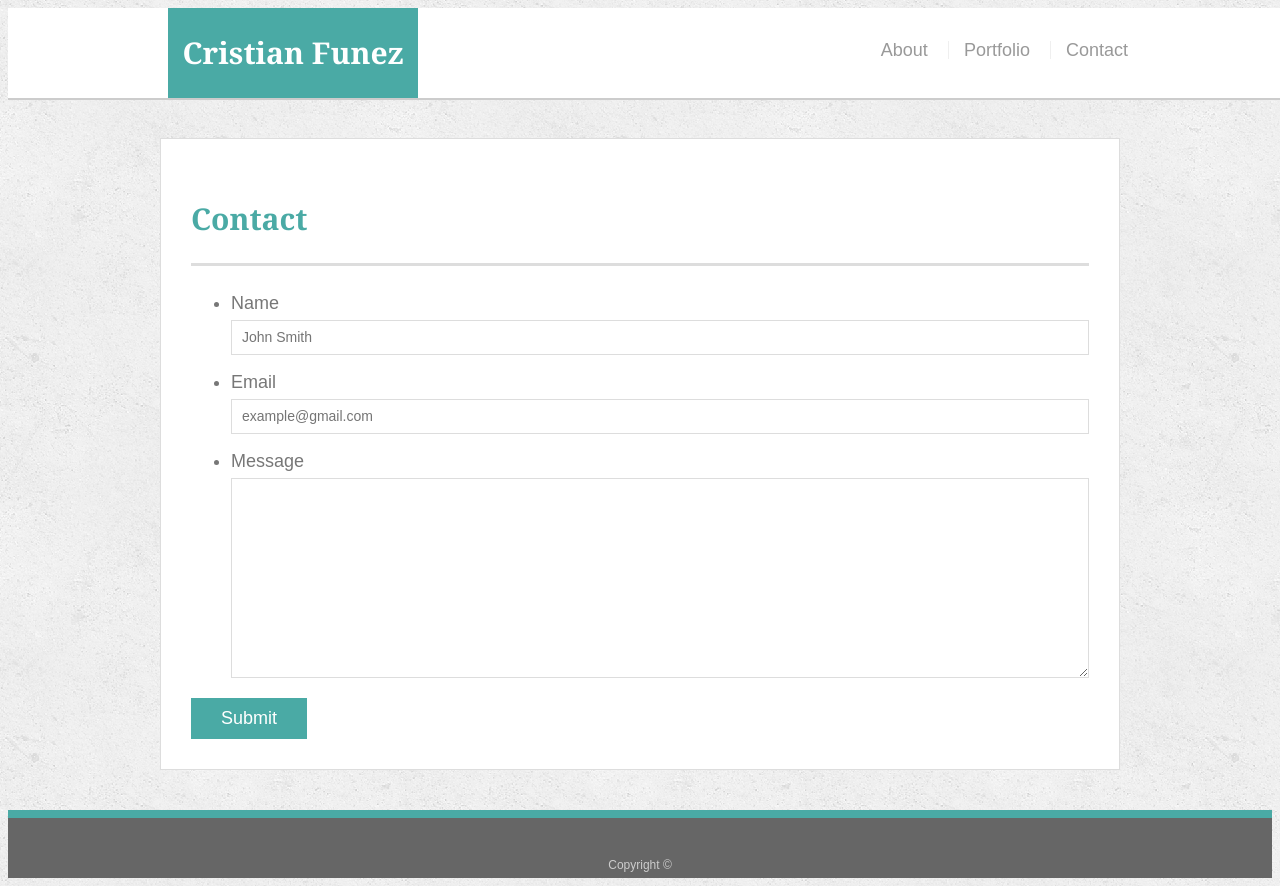
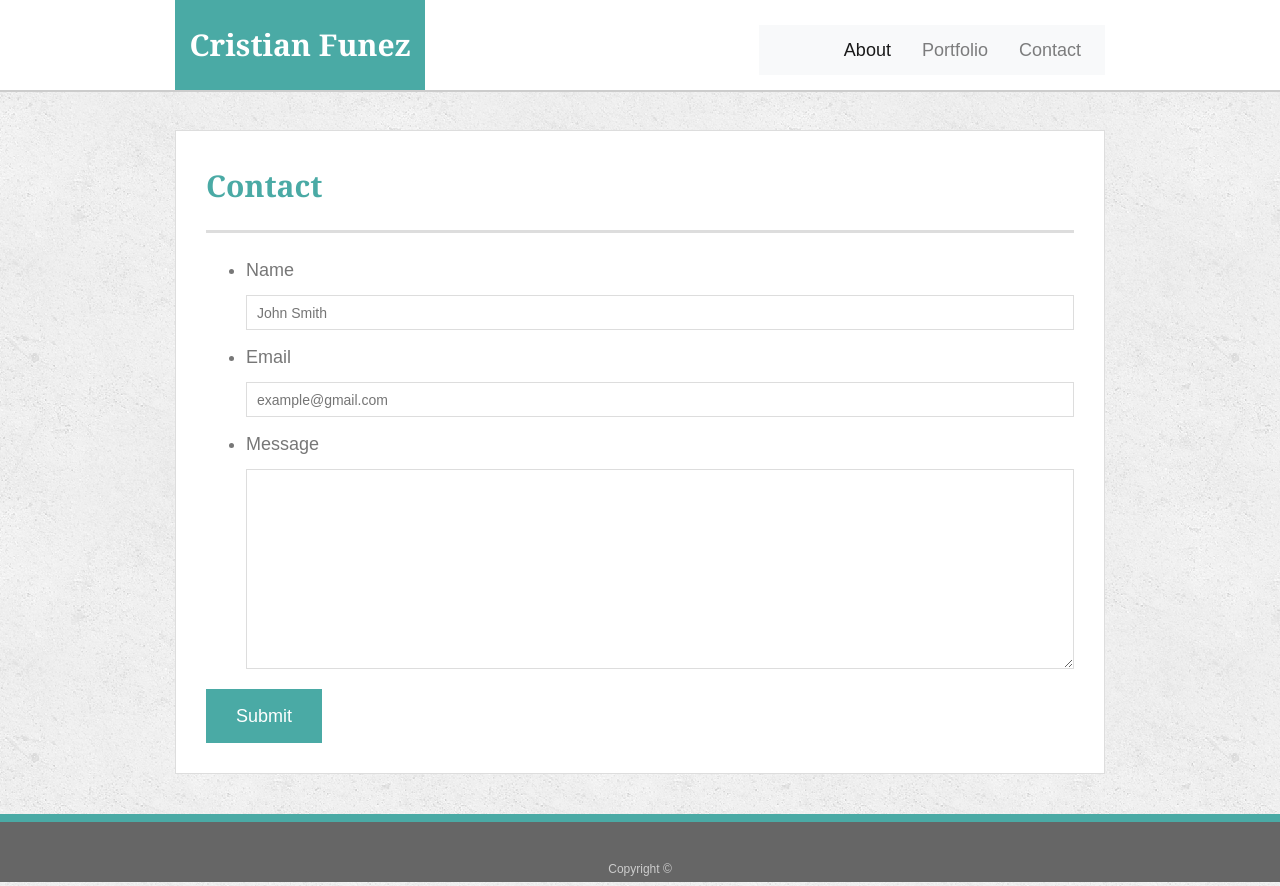
Before and after one commit to CristianF97/Bootstrap-Portfolio, a plain HTML site: page contact.html in a window 1280 px wide. Drawn offline with nearby package versions, Linux system fonts and the light colour scheme.

Commit message:
updated nav bar

```diff
--- a/contact.html
+++ b/contact.html
@@ -4,23 +4,38 @@
 <head>
   <meta charset="UTF-8">
   <title>Contact | Cristian</title>
+  <link rel="stylesheet" href="https://stackpath.bootstrapcdn.com/bootstrap/4.3.1/css/bootstrap.min.css" integrity="sha384-ggOyR0iXCbMQv3Xipma34MD+dH/1fQ784/j6cY/iJTQUOhcWr7x9JvoRxT2MZw1T" crossorigin="anonymous">
   <link rel="stylesheet" type="text/css" href="assets/css/style.css">
 </head>
 
 <body>
 
   <header id="masthead">
-    <div class="container">
+    <div class="container" class="col-sm-12">
       <a href="index.html" id="logo">Cristian Funez</a>
-      <nav>
-        <a href="index.html">About</a>
-        <a href="portfolio.html">Portfolio</a>
-        <a href="contact.html">Contact</a>
-      </nav>
-    </div>
+    <nav class="navbar navbar-expand-lg navbar-light bg-light">
+      <a class="navbar-brand" id="nameplate"></a>
+      <button class="navbar-toggler" type="button" data-toggle="collapse" data-target="#navbarTogglerDemo02" aria-controls="navbarTogglerDemo02" aria-expanded="false" aria-label="Toggle navigation">
+        <span class="navbar-toggler-icon"></span>
+      </button>
+
+      <div class="collapse navbar-collapse" id="navbarTogglerDemo02">
+        <ul class="navbar-nav mr-auto mt-2 mt-lg-0">
+          <li class="nav-item active">
+            <a class="nav-link" href="index.html">About<span class="sr-only">(current)</span></a>
+          </li>
+          <li class="nav-item">
+            <a class="nav-link" href="portfolio.html">Portfolio</a>
+          </li>
+          <li class="nav-item">
+            <a class="nav-link" href="contact.html">Contact</a>
+          </li>
+        </ul>
+      </div>
+    </nav>
   </header>
 
-  <div id="main-container" class="container">
+  <div id="main-container" class="container" class="col-sm-12">
     <section class="main-section">
       <h1>Contact</h1>
 
```
Also changed, not shown: index.html (+21 -6 lines), portfolio.html (+22 -8 lines).
